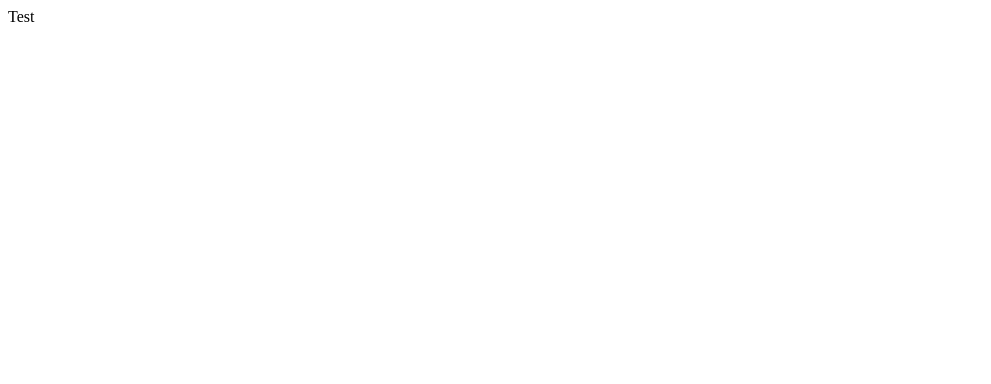
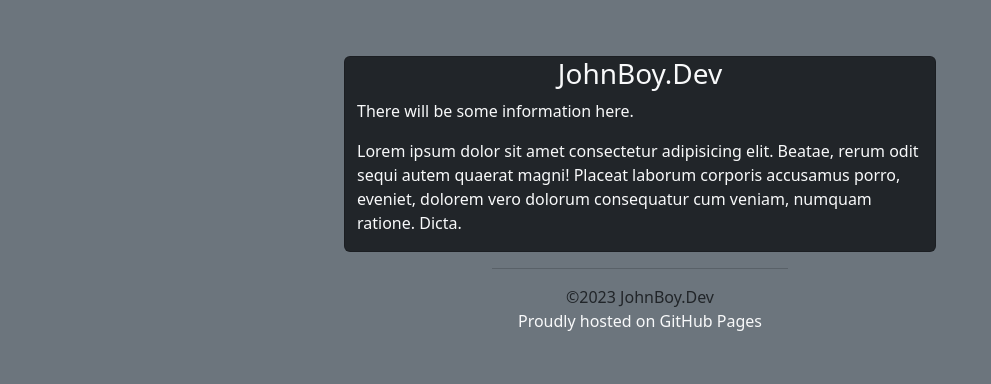
Before and after one commit to JohnBoyDev/JohnBoyDev.github.io, a plain HTML site: page index.html in a window 1280 px wide. Shown: the whole page, without its empty margins (0-991 px from the left). Drawn offline with nearby package versions, Linux system fonts and the light colour scheme.

Commit message:
Update index.html
V0.1

```diff
--- a/index.html
+++ b/index.html
@@ -1 +1,33 @@
-<html>Test</html>
+<!DOCTYPE html>
+<html lang="en">
+<head>
+    <meta charset="UTF-8">
+    <meta http-equiv="X-UA-Compatible" content="IE=edge">
+    <meta name="viewport" content="width=device-width, initial-scale=1.0">
+    <title>JohnBoyDev | Home</title>
+    <link rel="stylesheet" href="https:cdnjs.cloudflare.com/ajax/libs/font-awesome/5.15.3/css/all.min.css">
+    <link rel="icon" type="image/png" href="favicon.png">
+    <!-- BootStrap -->
+    <link href="https://cdn.jsdelivr.net/npm/bootstrap@5.3.0-alpha1/dist/css/bootstrap.min.css" rel="stylesheet" integrity="sha384-GLhlTQ8iRABdZLl6O3oVMWSktQOp6b7In1Zl3/Jr59b6EGGoI1aFkw7cmDA6j6gD" crossorigin="anonymous">
+    <script src="https://cdn.jsdelivr.net/npm/bootstrap@5.3.0-alpha1/dist/js/bootstrap.bundle.min.js" integrity="sha384-w76AqPfDkMBDXo30jS1Sgez6pr3x5MlQ1ZAGC+nuZB+EYdgRZgiwxhTBTkF7CXvN" crossorigin="anonymous"></script>
+    <!-- Custom CSS -->
+    <style>
+        a {
+            text-decoration: none;
+        }
+    </style>
+</head>
+<body class="bg-secondary p-5 mx-auto text-body">
+    <div class="container card my-2 mx-auto bg-dark text-light w-50">
+        <h3 class="text-center">JohnBoy.Dev</h3>
+        <p>There will be some information here.</p>
+        <p>Lorem ipsum dolor sit amet consectetur adipisicing elit. Beatae, rerum odit sequi autem quaerat magni! Placeat laborum corporis accusamus porro, eveniet, dolorem vero dolorum consequatur cum veniam, numquam ratione. Dicta.</p>
+    </div>
+    <hr class="pill w-25 mx-auto"/>
+    <div class="container text-center">
+        <span>&copy;<script type="text/javascript">document.write(new Date().getFullYear());</script>&nbsp;JohnBoy.Dev</span>
+        <br>
+        <span><a href="https://pages.github.com/" target="_blank" rel="noopener noreferrer" class="link-light">Proudly hosted on GitHub Pages</a></span>
+    </div>
+</body>
+</html>
```
